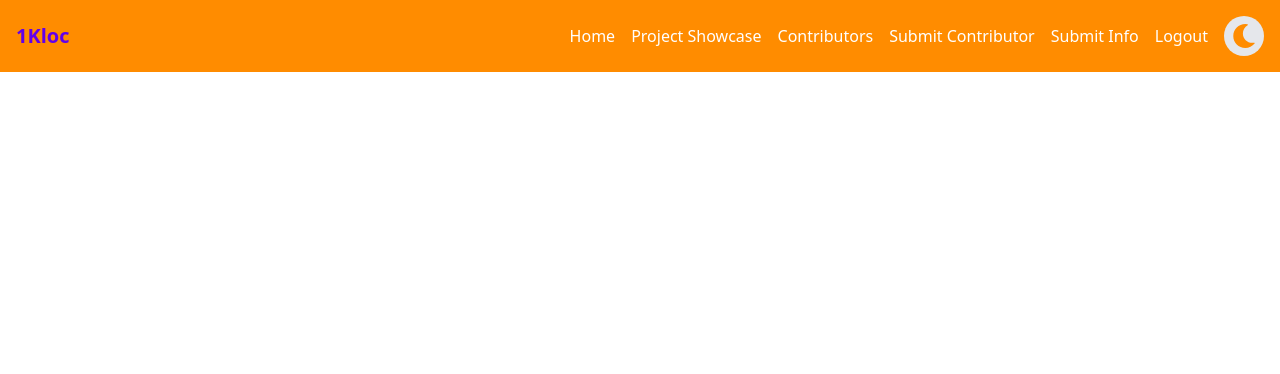
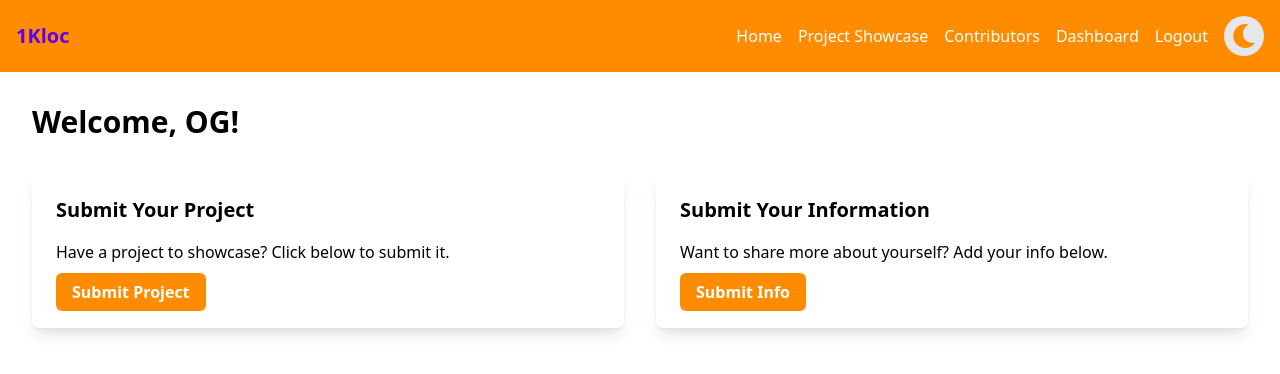
Before and after one commit to 1kloc-Useful-Apps-in-1-000-Lines/1kloc-website, a React (Vite) app: page /dashboard in a window 1280 px wide. Shown: the top 374 px of the page. Built offline with nearby package versions, Linux system fonts and the light colour scheme; no server answers; sample sign-in values are in the browser's storage.

Commit message:
update: feature dashboard

```diff
--- a/src/App.jsx
+++ b/src/App.jsx
@@ -8,6 +8,7 @@ import Login from './pages/Login';
 import SignUp from './pages/SignUp';
 import SubmitContributor from './pages/SubmitContributor';
 import SubmitContributorInfo from './pages/SubmitContributorInfo';
+import Dashboard from './pages/Dashboard'; // New dashboard component
 import { AuthProvider } from './firebase/AuthProvider';
 import ProtectedRoute from './components/ProtectedRoute';
 
@@ -23,7 +24,7 @@ function App() {
           <Route path="/login" element={<Login />} />
           <Route path="/signup" element={<SignUp />} />
 
-          {/* Protect these routes */}
+          {/* Protected routes */}
           <Route
             path="/submit-contributor"
             element={
@@ -40,6 +41,14 @@ function App() {
               </ProtectedRoute>
             }
           />
+          <Route
+            path="/dashboard"
+            element={
+              <ProtectedRoute>
+                <Dashboard />
+              </ProtectedRoute>
+            }
+          />
         </Routes>
       </Router>
     </AuthProvider>
--- a/src/components/Navbar.jsx
+++ b/src/components/Navbar.jsx
@@ -1,10 +1,10 @@
 import React, { useState } from 'react';
 import { Link } from 'react-router-dom';
 import DarkModeToggle from './DarkModeToggle';
-import { useAuth } from '../firebase/AuthProvider'; // Import the custom hook for auth
+import { useAuth } from '../firebase/AuthProvider';
 
 const Navbar = () => {
-    const { currentUser, logout } = useAuth(); // Get the current user and logout function from context
+    const { currentUser, logout } = useAuth();
     const [isMobileMenuOpen, setIsMobileMenuOpen] = useState(false);
 
     const toggleMobileMenu = () => {
@@ -41,8 +41,7 @@ const Navbar = () => {
 
                     {currentUser ? (
                         <>
-                            <Link to="/submit-contributor" className="hover:text-secondary dark:hover:text-yellow-300">Submit Contributor</Link>
-                            <Link to="/submit-contributor-info" className="hover:text-secondary dark:hover:text-yellow-300">Submit Info</Link>
+                            <Link to="/dashboard" className="hover:text-secondary dark:hover:text-yellow-300">Dashboard</Link>
                             <button onClick={handleLogout} className="hover:text-red-500 dark:hover:text-red-300">Logout</button>
                         </>
                     ) : (
@@ -62,8 +61,7 @@ const Navbar = () => {
 
                     {currentUser ? (
                         <>
-                            <Link to="/submit-contributor" className="block text-white dark:text-yellow-300 mb-2">Submit Contributor</Link>
-                            <Link to="/submit-contributor-info" className="block text-white dark:text-yellow-300 mb-2">Submit Info</Link>
+                            <Link to="/dashboard" className="block text-white dark:text-yellow-300 mb-2">Dashboard</Link>
                             <button onClick={handleLogout} className="block text-red-500 dark:text-red-300 mb-2">Logout</button>
                         </>
                     ) : (
--- /dev/null
+++ b/src/pages/Dashboard.jsx
@@ -0,0 +1,39 @@
+import React from 'react';
+import { useAuth } from '../firebase/AuthProvider';
+import { Link } from 'react-router-dom';
+
+const Dashboard = () => {
+    const { currentUser } = useAuth();
+
+    return (
+        <div className="min-h-screen p-8 bg-white dark:bg-background transition-colors duration-300">
+            <h1 className="text-3xl font-bold dark:text-white mb-8">Welcome, {currentUser?.moniker || 'OG!'}</h1>
+
+            <div className="grid grid-cols-1 md:grid-cols-2 gap-8">
+                <div className="shadow-lg p-6 rounded-lg bg-white dark:bg-gray-800">
+                    <h2 className="text-xl font-semibold dark:text-yellow-300 mb-4">Submit Your Project</h2>
+                    <p className="mb-4 dark:text-gray-300">Have a project to showcase? Click below to submit it.</p>
+                    <Link
+                        to="/submit-contributor"
+                        className="bg-primary text-white font-semibold py-2 px-4 rounded-md hover:bg-secondary transition-colors"
+                    >
+                        Submit Project
+                    </Link>
+                </div>
+
+                <div className="shadow-lg p-6 rounded-lg bg-white dark:bg-gray-800">
+                    <h2 className="text-xl font-semibold dark:text-yellow-300 mb-4">Submit Your Information</h2>
+                    <p className="mb-4 dark:text-gray-300">Want to share more about yourself? Add your info below.</p>
+                    <Link
+                        to="/submit-contributor-info"
+                        className="bg-primary text-white font-semibold py-2 px-4 rounded-md hover:bg-secondary transition-colors"
+                    >
+                        Submit Info
+                    </Link>
+                </div>
+            </div>
+        </div>
+    );
+};
+
+export default Dashboard;
```
